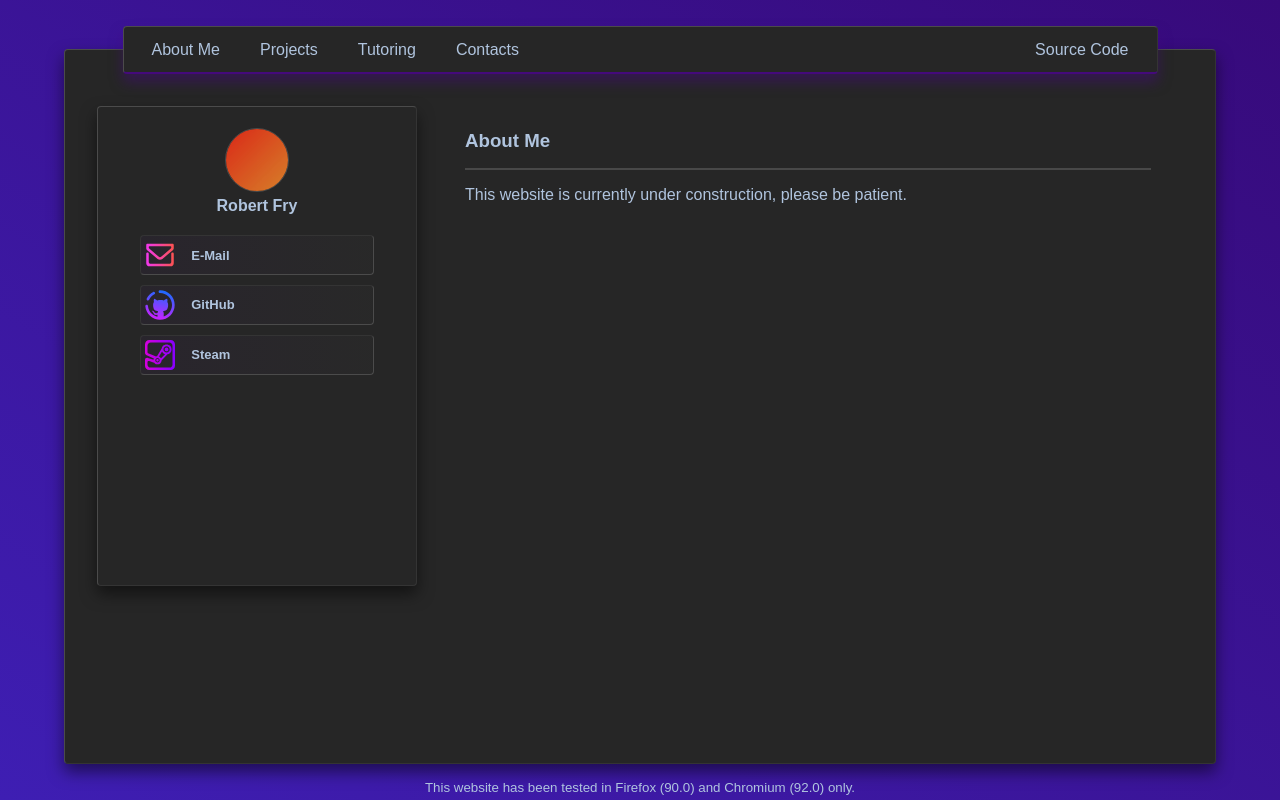
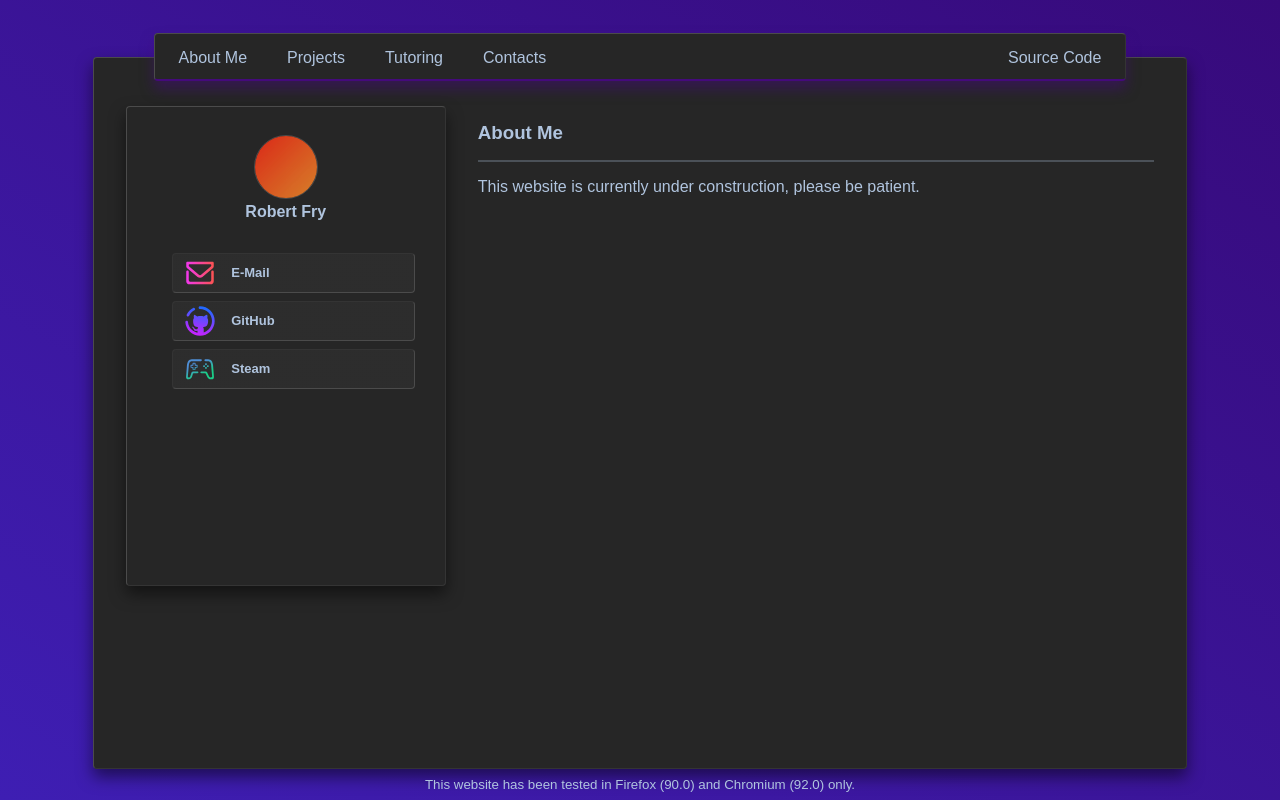
Before and after one commit to robertefry/robertfry.xyz, a PHP site: page / in a window 1280 px wide. Run offline with PHP 8.4, Linux system fonts and the light colour scheme.

Commit message:
Use standard html tags inplaceof div everywhere

```diff
--- a/index.htm
+++ b/index.htm
@@ -5,51 +5,48 @@
   <meta charset="UTF-8">
   <meta name="viewport" content="width=device-width, initial-scale=1.0">
   <link rel="stylesheet" href="./style.css">
-  <title>Robert Fry</title>
 </head>
 <body>
-  <main class="mainglass">
-    <nav class="navglass">
-      <div class="nav-left">
+  <header>
+    <nav class="nav-left">
       <a class="navbtn" href="index.htm">About Me</a>
       <a class="navbtn" href="index.htm">Projects</a>
       <a class="navbtn" href="index.htm">Tutoring</a>
       <a class="navbtn" href="index.htm">Contacts</a>
-      </div>
-      <div class="nav-right">
+    </nav>
+    <nav class="nav-right">
       <a class="navbtn" target="_blank" href="https://github.com/robertefry/robertfry.xyz">Source Code</a>
-      </div>
     </nav>
-    <div style="width:100%;">
+  </header>
+  <main>
     <div class="dashboard">
       <div class="mugshot">
-          <img class=mugshot_img src="images/mugshot.jpg">
+        <img class=mugshot-img src="images/mugshot.jpg">
         <p>Robert Fry</p>
       </div>
-        <div class="contacts">
-          <button class="contact" onclick="">
+      <div class="dashboard-items">
+        <a class="dashboard-button" target="_blank" href="">
           <img src="images/mail.svg">
           <p>E-Mail</p>
-          </button>
-          <button class="contact" onclick="window.open('https://github.com/robertefry')">
+        </a>
+        <a class="dashboard-button" target="_blank" href="https://github.com/robertefry">
           <img src="images/github.svg">
           <p>GitHub</p>
-          </button>
-          <button class="contact" onclick="window.open('https://steamcommunity.com/id/TheCrazyPhoenix');">
-            <img src="images/steam.svg">
+        </a>
+        <a class="dashboard-button" target="_blank" href="https://steamcommunity.com/id/TheCrazyPhoenix">
+          <img src="images/game.svg">
           <p>Steam</p>
-          </button>
+        </a>
       </div>
     </div>
-      <div class="content">
+    <div style="padding-top: 1rem;">
       <h3>About Me</h3>
       <hr>
       <p>This website is currently under construction, please be patient.</p>
     </div>
-    </div>
   </main>
-  <div class="notice">
+  <footer>
     This website has been tested in Firefox (90.0) and Chromium (92.0) only.
-  </div>
+  </footer>
 </body>
 </html>
--- a/style.css
+++ b/style.css
@@ -13,20 +13,21 @@
   --color-wallpaper-2:        #370a7bff;
   --color-text:               #b0c4deff;
   --color-slate:              #262626ff;
-  --color-slate-cut:          #484848ff;
+  --color-slate-cut:          #4b5158ff;
   --color-slate-shadow:       #00000080;
   --color-slate-strong:       #4b4b4bff;
   --color-slate-weak:         #343434ff;
   --color-slate-neon:         #440a7bff;
   --color-slate-neon-shadow:  #440a7b80;
-  --color-glass:              #ffffff03;
+  --color-glass:              #ffffff08;
   --color-glass-neon:         #440a7bcc;
-  --color-glass-neon-weak:    #440a7b80;
-  --color-glass-neon-faint:   #440a7b1a;
+  --color-glass-neon-weak:    #570d9c80;
+  --color-glass-neon-faint:   #8313ec1a;
 
   /* Variables */
   --border-slate-strong: 0.1rem solid var(--color-slate-strong);
   --border-slate-weak: 0.1rem solid var(--color-slate-weak);
+  --border-slate-cut: 1px solid var(--color-slate-cut);
   --border-slate-neon: 0.13rem solid var(--color-slate-neon);
   --border-glass-neon: 0.1rem solid var(--color-glass-neon);
   --slate-shadow: 0 0.5rem 1rem var(--color-slate-shadow);
@@ -40,6 +41,7 @@ body
     var(--color-wallpaper-1), var(--color-wallpaper-2));
 
   min-height: 100vh;
+  padding: 2rem;
   background: var(--material-background);
   display: flex;
   flex-direction: column;
@@ -52,39 +54,11 @@ body *
   font-family: sans-serif;
 }
 
-/* Notice */
-.notice
+header
 {
-  margin-bottom: 0.25rem;
-  font-size: smaller;
-  text-align: center;
-}
-
-/* Main Background Glass */
-.mainglass
-{
-  min-height: calc(100vh - 5.25rem - 1px);
-  width: 90%;
-  margin: 3rem;
-  margin-bottom: 1rem;
-  background: var(--color-slate);
-  box-shadow: var(--slate-shadow);
-  border: var(--border-slate-weak);
-  border-left: var(--border-slate-strong);
-  border-top: var(--border-slate-strong);
-  border-radius: var(--slate-radius);
-  display: flex;
-  flex-direction: column;
-  align-items: center;
-}
-
-/* Navigation Menu */
-.navglass
-{
-  width: 90%;
+  width: 80%;
   height: 3rem;
-  margin-top: -1.5rem;
-  padding: 0.5rem;
+  margin-bottom: -1.5rem;
   background: var(--color-slate);
   box-shadow: var(--slate-neon-shadow);
   border: var(--border-slate-weak);
@@ -92,31 +66,61 @@ body *
   border-top: var(--border-slate-strong);
   border-bottom: var(--border-slate-neon);
   border-radius: var(--slate-radius);
-  display: flex;
-  align-items: center;
   overflow: hidden;
+  z-index: 0;
 }
 .nav-left
 {
-  display: flex;
+  float: left;
+  border-spacing: 0.5rem 0.5rem;
 }
 .nav-right
 {
-  width: 100%;
-  display: flex;
-  flex-flow: row-reverse;
+  float: right;
+  border-spacing: 0.5rem 0.5rem;
 }
 .navbtn
 {
+  height: 2rem;
   margin: 0.25rem;
   padding-left: 1rem;
   padding-right: 1rem;
   text-decoration: none;
   white-space: nowrap;
+  display: table-cell;
+  vertical-align: middle;
 }
-.navbtn:hover
+
+footer
 {
-  cursor: pointer;
+  min-height: 1rem;
+  margin-top: 0.5rem;
+  margin-bottom: calc(-1.5rem - 1px);
+  font-size: smaller;
+  text-align: center;
+}
+
+/* Main Content */
+main
+{
+  --min-height: calc((100vh - 4rem) - (1.5rem));
+
+  width: 90%;
+  min-height: var(--min-height);
+  padding: 2rem;
+  padding-top: 3rem;
+  background: var(--color-slate);
+  box-shadow: var(--slate-shadow);
+  border: var(--border-slate-weak);
+  border-left: var(--border-slate-strong);
+  border-top: var(--border-slate-strong);
+  border-radius: var(--slate-radius);
+}
+main hr
+{
+  margin-top: 1em;
+  margin-bottom: 1em;
+  border: var(--border-slate-cut);
 }
 
 /* Dashboard */
@@ -124,8 +128,7 @@ body *
 {
   width: 20rem;
   height: 30rem;
-  margin: 2rem;
-  margin-right: 3rem;
+  margin-right: 2rem;
   margin-bottom: calc(2rem - 0.1em);
   padding: 1rem;
   background: var(--color-slate);
@@ -139,45 +142,29 @@ body *
   align-items: center;
   float: left;
 }
-
-/* Mugshot */
-.mugshot
-{
-  display: flex;
-  flex-direction: column;
-  align-items: center;
-}
-.mugshot *
-{
-  font-weight: bold;
-}
-.mugshot_img
-{
-  width: 4rem;
-  height: 4rem;
-  margin: 0.3rem;
-  border: var(--border-slate-strong);
-  border-radius: 50%;
-}
-
-/* Contacts */
-.contacts
+.dashboard-items
 {
   width: 85%;
   margin: 1rem;
-  display: flex;
-  flex-direction: column;
 }
-.contact
+.dashboard-items *
+{
+  margin: 0.5rem;
+}
+.dashboard-button
 {
   --material-background: linear-gradient(to right,
-    var(--color-glass-neon-weak), var(--color-glass-neon-faint), var(--color-glass));
+    var(--color-glass-neon-weak), var(--color-glass-neon-faint),
+    var(--color-glass), var(--color-glass));
 
+  width: 100%;
   height: 2.5rem;
-  margin: 0.3rem;
   padding: 0.25rem;
+  font-size: small;
+  font-weight: bold;
+  text-decoration: none;
   background: var(--material-background);
-  background-size: 300%;
+  background-size: 400%;
   background-position: right;
   border: var(--border-slate-strong);
   border-top: var(--border-slate-weak);
@@ -187,38 +174,35 @@ body *
   align-items: center;
   transition: 0.1s background-position ease-in-out;
 }
-.contact:hover
+.dashboard-button:hover
 {
   cursor: pointer;
   background-position: left;
-  border: 1px solid var(--color-glass-neon);
+  border: var(--border-glass-neon);
 }
-.contact *
+.dashboard-button *
 {
-  padding-left: 1rem;
-  padding-right: 1rem;
-  font-size: small;
-  font-weight: bold;
   pointer-events: none;
-  display: flex;
-  align-items: center;
-  justify-content: center;
 }
-.contact img
+.dashboard-button img
 {
   height: 100%;
-  padding: 0;
 }
 
-/* Content */
-.content
+/* Mugshot */
+.mugshot
 {
-  margin: 4rem;
-  margin-top: 3.5rem;
+  padding: 0.5rem;
+  font-weight: bold;
+  display: flex;
+  flex-direction: column;
+  align-items: center;
 }
-.content hr
+.mugshot img
 {
-  margin-top: 1em;
-  margin-bottom: 1em;
-  border: 1px solid var(--color-slate-cut);
+  width: 4rem;
+  height: 4rem;
+  margin: 0.25rem;
+  border: var(--border-slate-strong);
+  border-radius: 50%;
 }
```
Lines whose indentation alone changed are shown as unchanged.
